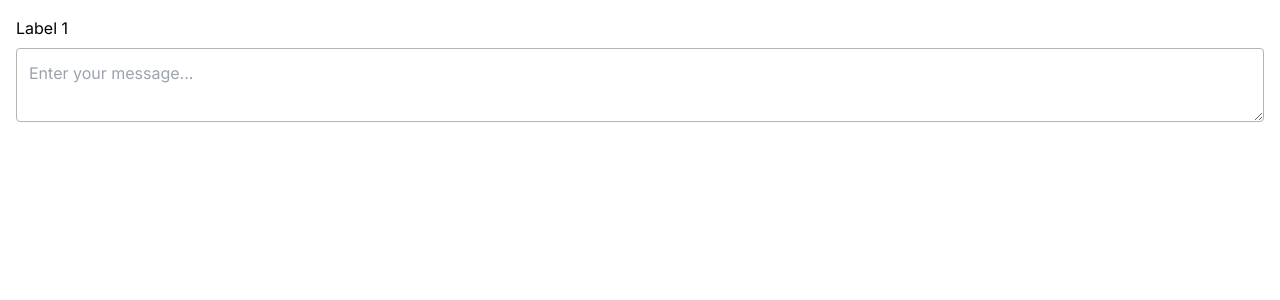
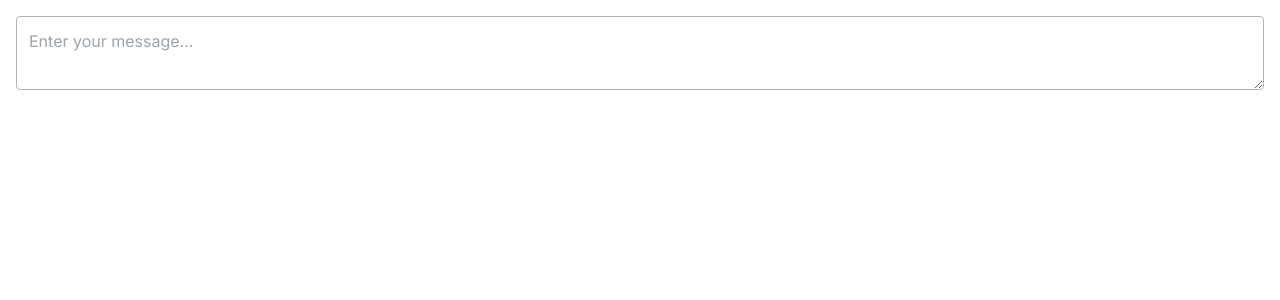
Before and after one commit to nicnic31/project-template, a Next.js app: page / in a window 1280 px wide. Shown: the top 300 px of the page. Built offline with nearby package versions, Linux system fonts and the light colour scheme.

Commit message:
removed the label in homepage

```diff
--- a/src/app/page.tsx
+++ b/src/app/page.tsx
@@ -6,6 +6,6 @@ import TextArea from "@/components/ui/textArea";
 
 export default function Home() {
   return (
-    <TextArea label="Label 1" field="label1"/>
+    <TextArea field="label1"/>
   );
 }
```
